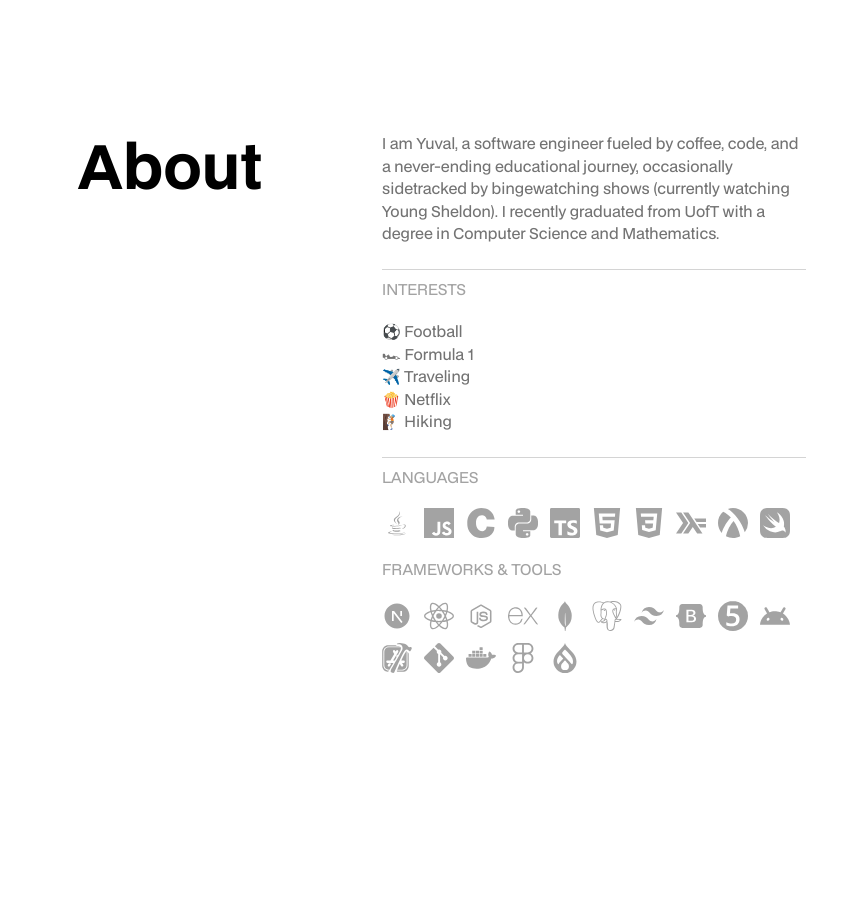
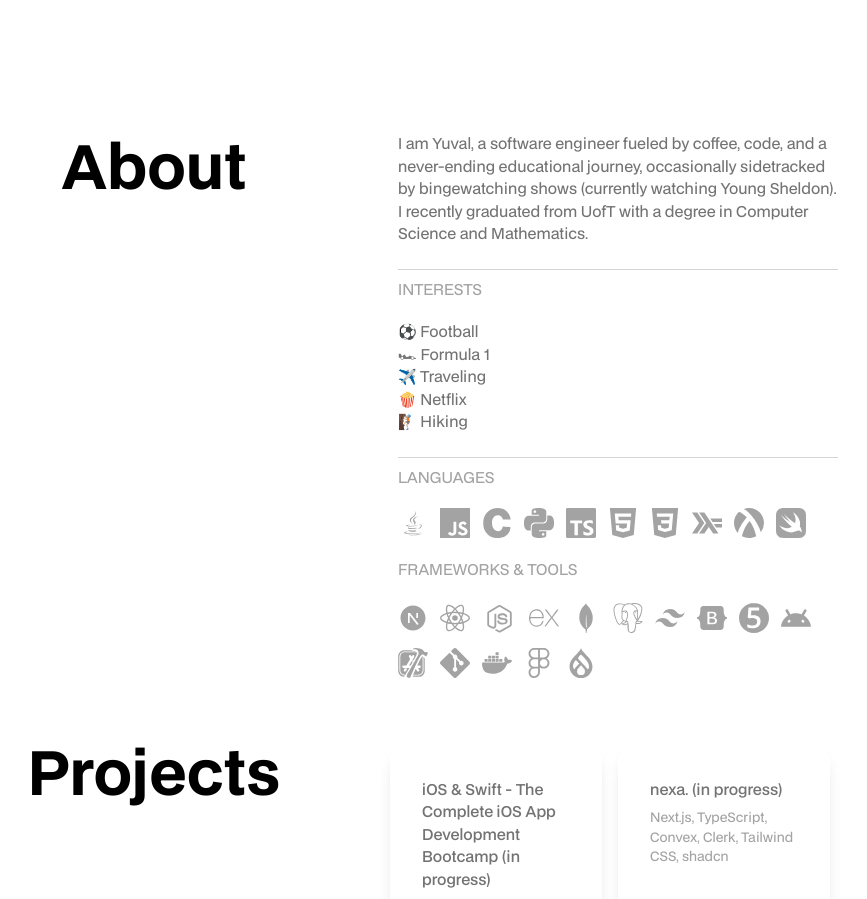
Before and after one commit to yuvalkamani/portfolio, a Next.js app: page / in a window 1280 px wide. Shown: the part 680-1579 px from the top of the page, without its empty margins (258-1125 px from the left). Before the commit the page ends 1441 px from the top, so only its background shows below. Built offline with nearby package versions, Linux system fonts and the light colour scheme.

Commit message:
added projects section

```diff
--- a/app/(pages)/_components/about.tsx
+++ b/app/(pages)/_components/about.tsx
@@ -59,7 +59,7 @@ const frameworks = [
     language: "React & React Native",
   },
   {
-    icon: <DiNodejsSmall key="nodejs" size={ICON_SIZE} />,
+    icon: <DiNodejsSmall key="nodejs" size={ICON_SIZE + 5} />,
     language: "Node.js",
   },
   { icon: <SiExpress key="express" size={ICON_SIZE} />, language: "Express" },
@@ -99,7 +99,7 @@ const About = () => {
   }, [controls, inView]);
 
   return (
-    <div className="w-full flex flex-col sm:flex-row flex-wrap justify-around custom-md:px-44 pb-12">
+    <div className="w-full flex flex-col sm:flex-row flex-wrap justify-around custom-md:px-36 pb-12">
       <div className="sm:w-1/2 sm:text-center text-left">
         <motion.div
           className="md:text-[60px] sm:text-[50px] text-[60px] font-bold sm:sticky sm:top-24"
@@ -115,7 +115,7 @@ const About = () => {
         </motion.div>
       </div>
       <motion.div
-        className="sm:w-1/2 text-left mt-3"
+        className="sm:w-1/2 text-left mt-3 pl-4"
         ref={ref}
         initial="hidden"
         animate={controls}
@@ -143,7 +143,7 @@ const About = () => {
         <div className="text-[15px] text-neutral-400 pb-5">
           LANGUAGES <span className="text-[10px]"></span>
         </div>
-        <div className="text-neutral-400 w-full flex gap-3 flex-wrap">
+        <div className="text-neutral-400 w-full flex gap-3 flex-wrap items-center">
           {languages.map((lang) => {
             return (
               <div
@@ -158,7 +158,7 @@ const About = () => {
         <div className="text-[15px] text-neutral-400 py-5">
           FRAMEWORKS & TOOLS <span className="text-[10px]"></span>
         </div>
-        <div className="text-neutral-400 w-full flex gap-3 flex-wrap">
+        <div className="text-neutral-400 w-full flex gap-3 flex-wrap items-center">
           {frameworks.map((framework) => {
             return (
               <div
--- /dev/null
+++ b/app/(pages)/_components/projects.tsx
@@ -0,0 +1,134 @@
+"use client";
+
+import { useAnimation, motion } from "framer-motion";
+import { useInView } from "react-intersection-observer";
+import { useEffect } from "react";
+import { HoverEffect } from "@/components/ui/card-hover-effect";
+
+export const projects = [
+  {
+    title:
+      "iOS & Swift - The Complete iOS App Development Bootcamp (in progress)",
+    description:
+      "A complete iOS Developer bootcamp consisting of 15 iOS applications.",
+    link: "https://www.udemy.com/course/ios-13-app-development-bootcamp/",
+    tech: "Swift, Xcode, UIKit, SwiftUI, ARKit, CoreML, CoreData",
+  },
+  {
+    title: "nexa. (in progress)",
+    description:
+      "A complete full stack Notion clone that replicates all core functionalities, including workspace customization, rich text editing, and database management.",
+    link: "https://github.com/yuvalkamani/nexa.",
+    tech: "Next.js, TypeScript, Convex, Clerk, Tailwind CSS, shadcn",
+  },
+  {
+    title: "StackExchange API in LangChain AI (Merged)",
+    description:
+      "Integrated the StackExchange API into the LangChain AI open source project, enabling seamless retrieval of question-and-answer data from StackExchange sites.",
+    link: "https://github.com/langchain-ai/langchain/pull/14002",
+    tech: "Python, StackExchange API",
+  },
+  {
+    title: "RateMy",
+    description:
+      "A full stack web application for University of Toronto students to share anonymous feedback on university courses and professors. Basically Rate My Professors but for courses.",
+    link: "https://github.com/yuvalkamani/ratemy",
+    tech: "React, Express, Node.js, MongoDB, Tailwind CSS, OpenAI API, Auth0, Stripe, Chart.js",
+  },
+  {
+    title: "Trade-AI",
+    description:
+      "An AI system that utilizes real-time news analysis to make informed trading decisions and automatically execute trades on the Alpaca Trading platform.",
+    link: "https://github.com/yuvalkamani/Trade-AI",
+    tech: "Node.js, OpenAI API, Web Sockets",
+  },
+  {
+    title: "Portfolio Website",
+    description:
+      "My portfolio website showcases my skills, projects, and professional experience with a visulaization of my frontend and designing capabilities.",
+    link: "https://github.com/yuvalkamani/portfolio",
+    tech: "Next.js, TypeScript, Tailwind CSS, shadcn",
+  },
+  {
+    title: "rflect.",
+    description:
+      "A native journalling application to easily capture and organize your thoughts, emotions, and experiences on your phone.",
+    link: "https://github.com/yuvalkamani/rflect-mobile",
+    tech: "React Native",
+  },
+  {
+    title: "FitHub",
+    description:
+      "A full stack social fitness application to promote a healthier and more physical lifestyle through logging and planning with friends anf family.",
+    link: "",
+    tech: "React, Express, Node,js, MongoDB, Tailwind CSS, Git, Figma",
+  },
+  {
+    title: "Zoomer",
+    description:
+      "A Java-based Uber Clone designed with extensive functionality, incorporating multiple interconnected databases using microservices.",
+    link: "https://github.com/yuvalkamani/zoomer-uber-clone",
+    tech: "Java, Docker, PostgreSQL, MongoDB, Neo4j, API Gateway",
+  },
+  {
+    title: "Crypto Tracker",
+    description:
+      "A cryptocurrency tracker that leverages a public API to showcase real-time prices and trading analysis.",
+    link: "https://github.com/yuvalkamani/cryptocurrency-tracker",
+    tech: "React, CSS, CoinGecko API",
+  },
+  {
+    title: "Doctor Appointment Application",
+    description:
+      "An Android application for users and doctors to book, reschedule and modify appointments with doctors.",
+    link: "https://github.com/yuvalkamani/B07MedicalApp",
+    tech: "Java, Android Studio, XML, Firebase, JUnit, Mockito",
+  },
+];
+
+const Projects = () => {
+  const controls = useAnimation();
+  const [ref, inView] = useInView({
+    triggerOnce: true,
+    threshold: 0.1,
+  });
+
+  useEffect(() => {
+    if (inView) {
+      controls.start("visible");
+    }
+  }, [controls, inView]);
+
+  return (
+    <div className="w-full flex flex-col sm:flex-row flex-wrap justify-around pb-12 custom-md:px-36">
+      <div className="sm:w-1/2 sm:text-center text-left">
+        <motion.div
+          className="md:text-[60px] sm:text-[50px] text-[60px] font-bold sm:sticky sm:top-24"
+          ref={ref}
+          initial="hidden"
+          animate={controls}
+          variants={{
+            hidden: { y: 50, opacity: 0 },
+            visible: { y: 0, opacity: 1, transition: { duration: 0.5 } },
+          }}
+        >
+          Projects
+        </motion.div>
+      </div>
+      <motion.div
+        className="sm:w-1/2 text-left mt-3"
+        ref={ref}
+        initial="hidden"
+        animate={controls}
+        variants={{
+          hidden: { y: 50, opacity: 0 },
+          visible: { y: 0, opacity: 1, transition: { duration: 0.5 } },
+        }}
+      >
+        <HoverEffect items={projects} />
+      </motion.div>
+    </div>
+  );
+};
+
+export default Projects;
--- a/app/(pages)/page.tsx
+++ b/app/(pages)/page.tsx
@@ -1,11 +1,13 @@
 import Landing from "./_components/landing";
 import About from "./_components/about";
+import Projects from "./_components/projects";
 
 export default function Home() {
   return (
     <div className="max-w-screen">
       <Landing />
       <About />
+      <Projects />
     </div>
   );
 }
--- /dev/null
+++ b/components/ui/card-hover-effect.tsx
@@ -0,0 +1,131 @@
+"use client";
+
+import { cn } from "@/lib/utils";
+import { AnimatePresence, motion } from "framer-motion";
+import Link from "next/link";
+import { useState } from "react";
+
+export const HoverEffect = ({
+  items,
+  className,
+}: {
+  items: {
+    title: string;
+    description: string;
+    link: string;
+    tech?: string;
+  }[];
+  className?: string;
+}) => {
+  let [hoveredIndex, setHoveredIndex] = useState<number | null>(null);
+
+  return (
+    <div className={cn("grid grid-cols-1 xl:grid-cols-2", className)}>
+      {items.map((item, idx) => (
+        <Link
+          href={item?.link}
+          key={item?.link}
+          className={`relative group block p-2 h-full w-full ${
+            idx === 2 ? "xl:col-span-2" : "xl:col-span-1"
+          }`}
+          onMouseEnter={() => setHoveredIndex(idx)}
+          onMouseLeave={() => setHoveredIndex(null)}
+        >
+          <AnimatePresence>
+            {hoveredIndex === idx && (
+              <motion.span
+                className="absolute inset-0 h-full w-full block rounded-3xl bg-gradient-to-r from-[#ff0f7b] to-[#f89b29]"
+                layoutId="hoverBackground"
+                initial={{ opacity: 0 }}
+                animate={{
+                  opacity: 1,
+                  transition: { duration: 0.15 },
+                }}
+                exit={{
+                  opacity: 0,
+                  transition: { duration: 0.15, delay: 0.2 },
+                }}
+              />
+            )}
+          </AnimatePresence>
+          <Card>
+            <CardTitle>{item.title}</CardTitle>
+            <CardTechnologies>{item.tech}</CardTechnologies>
+            <CardDescription>{item.description}</CardDescription>
+          </Card>
+        </Link>
+      ))}
+    </div>
+  );
+};
+
+export const Card = ({
+  className,
+  children,
+}: {
+  className?: string;
+  children: React.ReactNode;
+}) => {
+  return (
+    <div
+      className={cn(
+        "rounded-2xl h-full w-full p-4 overflow-hidden shadow-lg dark:shadow-none dark:bg-[#0b0b0b] bg-white group-hover:border-slate-700 relative z-20",
+        className
+      )}
+    >
+      <div className="relative z-50">
+        <div className="p-4">{children}</div>
+      </div>
+    </div>
+  );
+};
+export const CardTitle = ({
+  className,
+  children,
+}: {
+  className?: string;
+  children: React.ReactNode;
+}) => {
+  return (
+    <h4
+      className={cn(
+        "text-neutral-500 dark:text-neutral-300 font-medium text-[15px]",
+        className
+      )}
+    >
+      {children}
+    </h4>
+  );
+};
+export const CardDescription = ({
+  className,
+  children,
+}: {
+  className?: string;
+  children: React.ReactNode;
+}) => {
+  return (
+    <p
+      className={cn(
+        "mt-8 text-neutral-500 dark:text-neutral-300 text-[15px]",
+        className
+      )}
+    >
+      {children}
+    </p>
+  );
+};
+
+export const CardTechnologies = ({
+  className,
+  children,
+}: {
+  className?: string;
+  children: React.ReactNode;
+}) => {
+  return (
+    <div className={cn("mt-2 text-[13px] text-neutral-400", className)}>
+      {children}
+    </div>
+  );
+};
```
